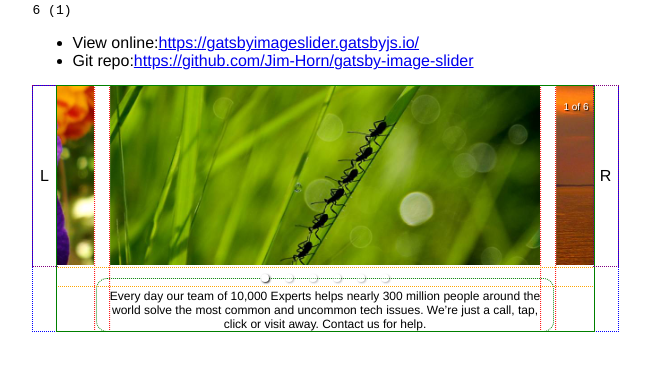
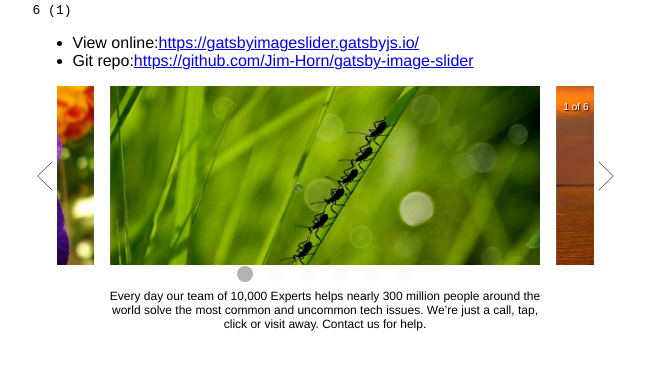
Before and after one commit to Jim-Horn/gatsby-image-slider, a Gatsby site: page / in a window 1280 px wide. Shown: the part 282-652 px from the top of the page, without its empty margins (315-965 px from the left). Built offline with nearby package versions, Linux system fonts and the light colour scheme; Gatsby itself is replaced by a stand-in of ours.

Commit message:
Additional styling

```diff
--- a/src/pages/index.js
+++ b/src/pages/index.js
@@ -5,6 +5,8 @@ import { graphql } from 'gatsby';
 import { GatsbyImage, getImage } from 'gatsby-plugin-image';
 import { createGlobalStyle } from 'styled-components';
 import { useState } from 'react';
+import left from '../images/slider/left.svg';
+import right from '../images/slider/right.svg';
 
 const GetMyImage = (edge) => (
     <div className="slide-wrap">
@@ -32,6 +34,8 @@ const IndexPage = ({ data }) => {
     const allEdges = data.allImageSharp.edges.filter((edge) => edge.node.original.src.endsWith('.jpeg'));
     const showLength = allEdges.length;
     const [current, setCurrent] = useState(0);
+    const getPrev = () => setCurrent((current - 1 + showLength) % showLength);
+    const getNext = () => setCurrent((current + 1) % showLength);
     return (
         <>
             <GlobalStyles />
@@ -54,8 +58,8 @@ const IndexPage = ({ data }) => {
                 </ul>
             </p>
             <div className="outer-slideshow">
-                <span className="control left" onClick={() => setCurrent((current - 1 + showLength) % showLength)}>
-                    L
+                <span className="control left" onClick={getPrev}>
+                    <img src={left} alt="" />
                 </span>
                 <div className="slideshow-wrapper">
                     <Carousel
@@ -82,8 +86,8 @@ const IndexPage = ({ data }) => {
                         {allEdges.map(GetMyImage)}
                     </Carousel>
                 </div>
-                <span className="control right" onClick={() => setCurrent((current + 1) % showLength)}>
-                    R
+                <span className="control right" onClick={getNext}>
+                    <img src={right} alt="" />
                 </span>
             </div>
         </>
--- a/src/styles/carousel-style.scss
+++ b/src/styles/carousel-style.scss
@@ -1,4 +1,4 @@
-$debug: true;
+$debug: false;
 @mixin outline($color: black, $pattern: dotted, $width: 1px) {
     @if $debug {
         outline: $width $pattern $color;
@@ -24,6 +24,9 @@ $overall-slideshow-height: 245px;
     justify-content: center;
     top: 0;
     cursor: pointer;
+    > img {
+        width: 1rem;
+    }
     &.left {
         left: 0;
     }
@@ -322,11 +325,13 @@ $overall-slideshow-height: 245px;
             transition: opacity 0.25s ease-in;
             opacity: 0.3;
             filter: alpha(opacity=30);
-            box-shadow: 1px 1px 2px rgba(0, 0, 0, 0.9);
-            background: #fff;
+            //box-shadow: 1px 1px 2px rgba(0, 0, 0, 0.9);
+            background: #f5f5f5;
             border-radius: 50%;
-            width: 8px;
-            height: 8px;
+            border-width: 0.25rem;
+            border-color: #000;
+            width: 1rem;
+            height: 1rem;
             cursor: pointer;
             display: inline-block;
             margin: 0 8px;
@@ -336,8 +341,8 @@ $overall-slideshow-height: 245px;
             }
         }
         .dot.selected {
-            opacity: 1;
-            filter: alpha(opacity=100);
+            background-color: #000;
+            border-color: #f5f5f5;
         }
     }
     .carousel-status {
```
Also changed, not shown: src/images/slider/left.svg (added), src/images/slider/right.svg (added).
